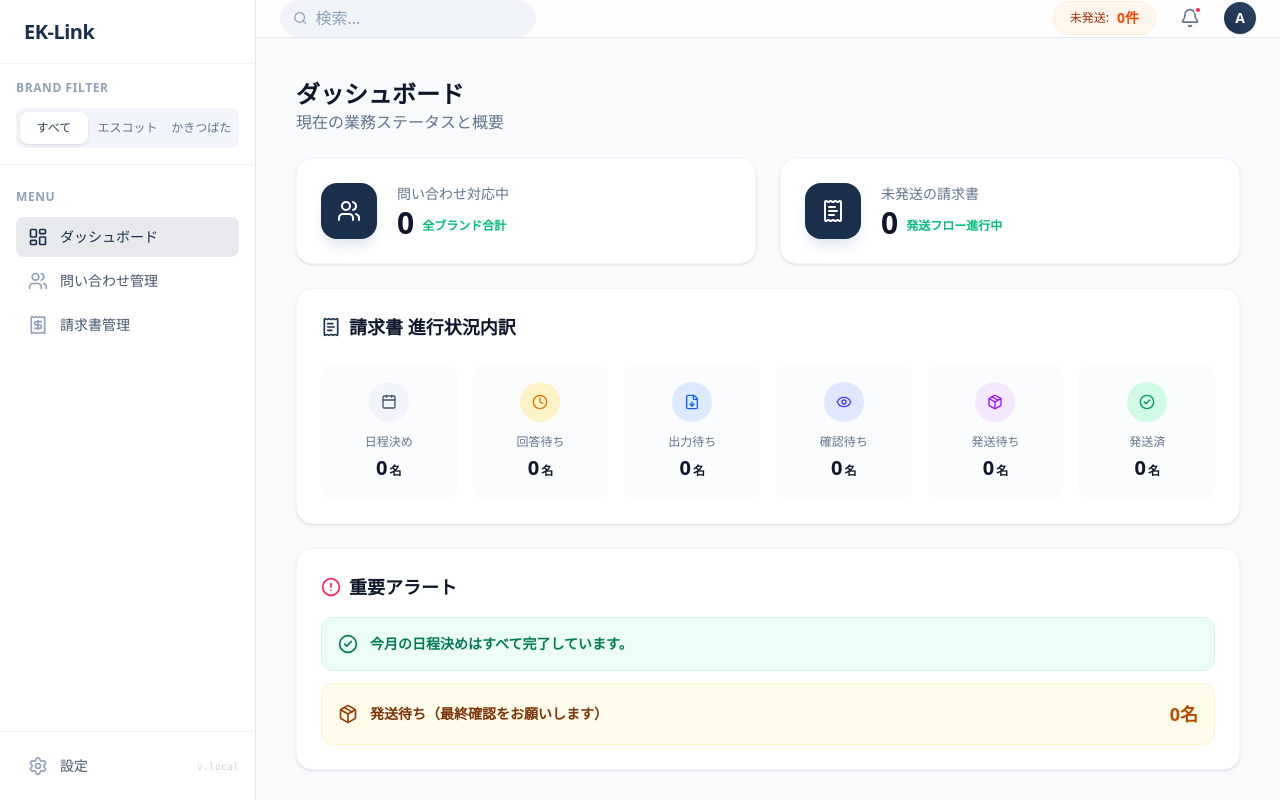
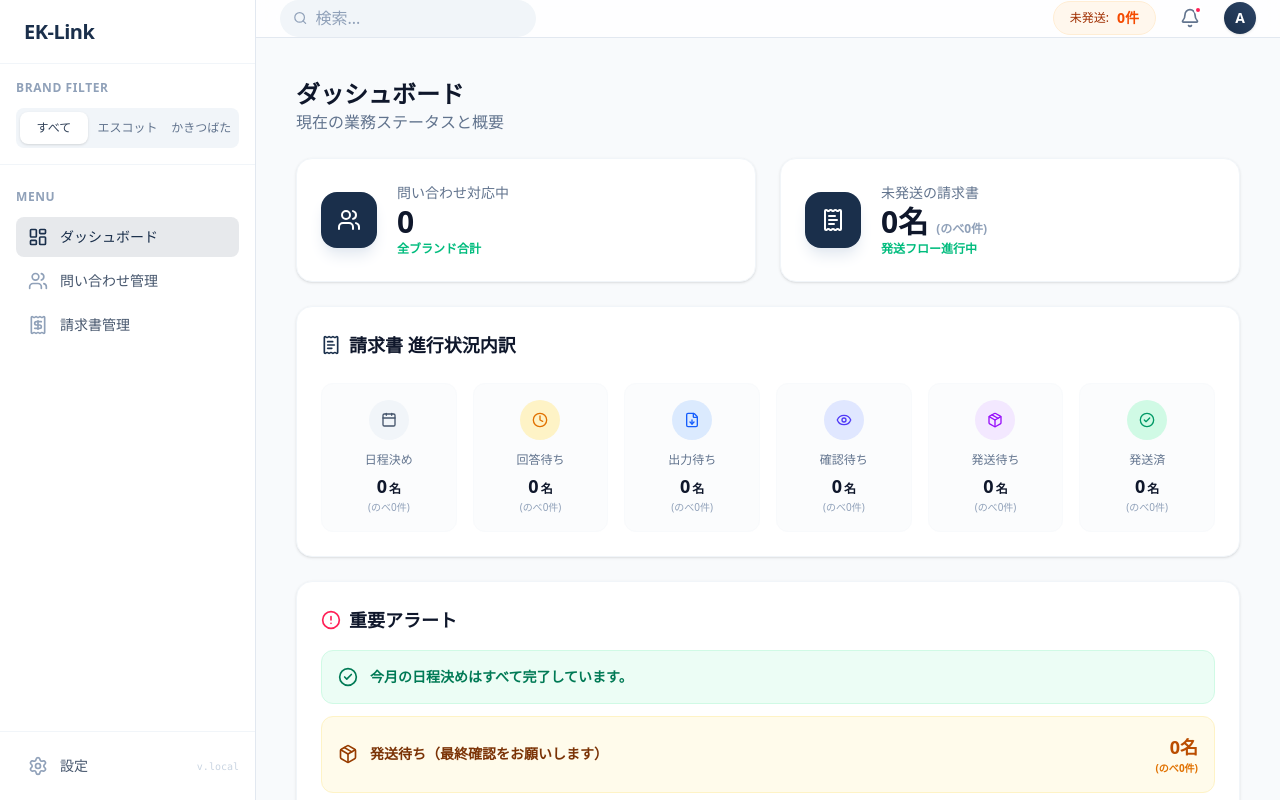
Before and after one commit to gangbu1234/EK-Link, a Next.js app: page / in a window 1280 px wide. Built offline with nearby package versions, Linux system fonts and the light colour scheme; no server answers; the database is empty; sample sign-in values are in the browser's storage.

Commit message:
feat: 請求書のカウントに実人数とのべ件数の併記を導入

```diff
--- a/src/pages/index.tsx
+++ b/src/pages/index.tsx
@@ -15,17 +15,32 @@ export default function Dashboard() {
   const brandInvoices = Array.isArray(invoices) ? (brandFilter === 'all' ? invoices : invoices.filter(i => i.brand === brandFilter)) : [];
 
   const activeLeadsCount = brandLeads.filter(l => l.status !== '入塾決定' && l.status !== '追わない').length;
-  const unmailedInvoicesCount = brandInvoices.filter(i => i.status !== '発送確認済').length;
+  const getUniqueCount = (items: Invoice[]) => {
+    const uniqueIds = new Set(items.map(i => i.studentId?.split('-')[0] || i.id));
+    return uniqueIds.size;
+  };
 
-  const getStatusCount = (status: InvoiceStatus) => brandInvoices.filter(i => i.status === status).length;
+  const getStatusCounts = (status: InvoiceStatus) => {
+    const items = brandInvoices.filter(i => i.status === status);
+    return {
+      unique: getUniqueCount(items),
+      total: items.length
+    };
+  };
+
+  const unmailedInvoices = brandInvoices.filter(i => i.status !== '発送確認済');
+  const unmailedStats = {
+    unique: getUniqueCount(unmailedInvoices),
+    total: unmailedInvoices.length
+  };
 
   const invoiceStats = [
-    { label: '日程決め', count: getStatusCount('日程決め'), icon: <Calendar className="w-4 h-4" />, color: 'bg-slate-100 text-slate-600' },
-    { label: '回答待ち', count: getStatusCount('日程回答待ち'), icon: <Clock className="w-4 h-4" />, color: 'bg-amber-100 text-amber-600' },
-    { label: '出力待ち', count: getStatusCount('請求書出力待ち'), icon: <FileDown className="w-4 h-4" />, color: 'bg-blue-100 text-blue-600' },
-    { label: '確認待ち', count: getStatusCount('請求書確認待ち'), icon: <Eye className="w-4 h-4" />, color: 'bg-indigo-100 text-indigo-600' },
-    { label: '発送待ち', count: getStatusCount('請求書発送待ち'), icon: <Package className="w-4 h-4" />, color: 'bg-purple-100 text-purple-600' },
-    { label: '発送済', count: getStatusCount('発送確認済'), icon: <CheckCircle2 className="w-4 h-4" />, color: 'bg-emerald-100 text-emerald-600' },
+    { label: '日程決め', stats: getStatusCounts('日程決め'), icon: <Calendar className="w-4 h-4" />, color: 'bg-slate-100 text-slate-600' },
+    { label: '回答待ち', stats: getStatusCounts('日程回答待ち'), icon: <Clock className="w-4 h-4" />, color: 'bg-amber-100 text-amber-600' },
+    { label: '出力待ち', stats: getStatusCounts('請求書出力待ち'), icon: <FileDown className="w-4 h-4" />, color: 'bg-blue-100 text-blue-600' },
+    { label: '確認待ち', stats: getStatusCounts('請求書確認待ち'), icon: <Eye className="w-4 h-4" />, color: 'bg-indigo-100 text-indigo-600' },
+    { label: '発送待ち', stats: getStatusCounts('請求書発送待ち'), icon: <Package className="w-4 h-4" />, color: 'bg-purple-100 text-purple-600' },
+    { label: '発送済', stats: getStatusCounts('発送確認済'), icon: <CheckCircle2 className="w-4 h-4" />, color: 'bg-emerald-100 text-emerald-600' },
   ];
 
   return (
@@ -46,7 +61,8 @@ export default function Dashboard() {
         />
         <StatCard
           title="未発送の請求書"
-          value={unmailedInvoicesCount}
+          value={`${unmailedStats.unique}名`}
+          subValue={`(のべ${unmailedStats.total}件)`}
           icon={<ReceiptText className="w-6 h-6" />}
           color="bg-[#1A2F4B]"
           trend="発送フロー進行中"
@@ -68,7 +84,8 @@ export default function Dashboard() {
                 {stat.icon}
               </div>
               <div className="text-xs font-medium text-slate-500 mb-1">{stat.label}</div>
-              <div className="text-xl font-bold text-slate-900">{stat.count}<span className="text-xs ml-0.5">名</span></div>
+              <div className="text-lg font-bold text-slate-900">{stat.stats.unique}<span className="text-xs ml-0.5">名</span></div>
+              <div className="text-[10px] text-slate-400 font-medium">(のべ{stat.stats.total}件)</div>
             </div>
           ))}
         </div>
@@ -84,7 +101,7 @@ export default function Dashboard() {
           <div className="space-y-3">
             {/* 毎月20日を過ぎた場合のみ「日程決め」ステータスの人数を表示 */}
             {new Date().getDate() > 20 ? (
-              getStatusCount('日程決め') > 0 ? (
+              getStatusCounts('日程決め').total > 0 ? (
                 <div className="p-4 bg-rose-50 border border-rose-100 rounded-xl flex items-center justify-between">
                   <div className="flex items-center gap-3">
                     <Calendar className="w-5 h-5 text-rose-600" />
@@ -93,7 +110,10 @@ export default function Dashboard() {
                       <div className="text-xs text-rose-600">20日を過ぎています。速やかに日程回答の入力を進めてください。</div>
                     </div>
                   </div>
-                  <div className="text-xl font-black text-rose-600">{getStatusCount('日程決め')}<span className="text-xs ml-1 font-bold">名</span></div>
+                  <div className="text-right">
+                    <div className="text-xl font-black text-rose-600">{getStatusCounts('日程決め').unique}<span className="text-xs ml-1 font-bold">名</span></div>
+                    <div className="text-[10px] text-rose-500 font-bold">(のべ{getStatusCounts('日程決め').total}件)</div>
+                  </div>
                 </div>
               ) : (
                 <div className="p-4 bg-emerald-50 border border-emerald-100 rounded-xl flex items-center gap-3 text-emerald-700">
@@ -113,7 +133,10 @@ export default function Dashboard() {
                 <Package className="w-5 h-5" />
                 <div className="text-sm font-bold text-amber-900">発送待ち（最終確認をお願いします）</div>
               </div>
-              <div className="text-lg font-bold text-amber-700">{getStatusCount('請求書発送待ち')}名</div>
+              <div className="text-right">
+                <div className="text-lg font-bold text-amber-700">{getStatusCounts('請求書発送待ち').unique}名</div>
+                <div className="text-[10px] text-amber-600 font-bold">(のべ{getStatusCounts('請求書発送待ち').total}件)</div>
+              </div>
             </div>
           </div>
         </div>
@@ -122,7 +145,7 @@ export default function Dashboard() {
   );
 }
 
-function StatCard({ title, value, icon, color, trend }: any) {
+function StatCard({ title, value, subValue, icon, color, trend }: any) {
   return (
     <div className="bg-white p-6 rounded-2xl shadow-sm border border-slate-100 flex items-center gap-5 hover:shadow-md transition-shadow">
       <div className={`w-14 h-14 rounded-2xl ${color} flex items-center justify-center text-white shadow-lg shadow-slate-200`}>
@@ -130,10 +153,11 @@ function StatCard({ title, value, icon, color, trend }: any) {
       </div>
       <div>
         <p className="text-sm font-medium text-slate-500 mb-1">{title}</p>
-        <div className="flex items-end gap-2">
+        <div className="flex items-baseline gap-2">
           <h3 className="text-3xl font-bold text-slate-900 leading-none">{value}</h3>
-          <span className="text-xs font-semibold text-emerald-500 pb-1">{trend}</span>
+          {subValue && <span className="text-xs font-bold text-slate-400">{subValue}</span>}
         </div>
+        <div className="mt-1 text-xs font-semibold text-emerald-500">{trend}</div>
       </div>
     </div>
   );
```
